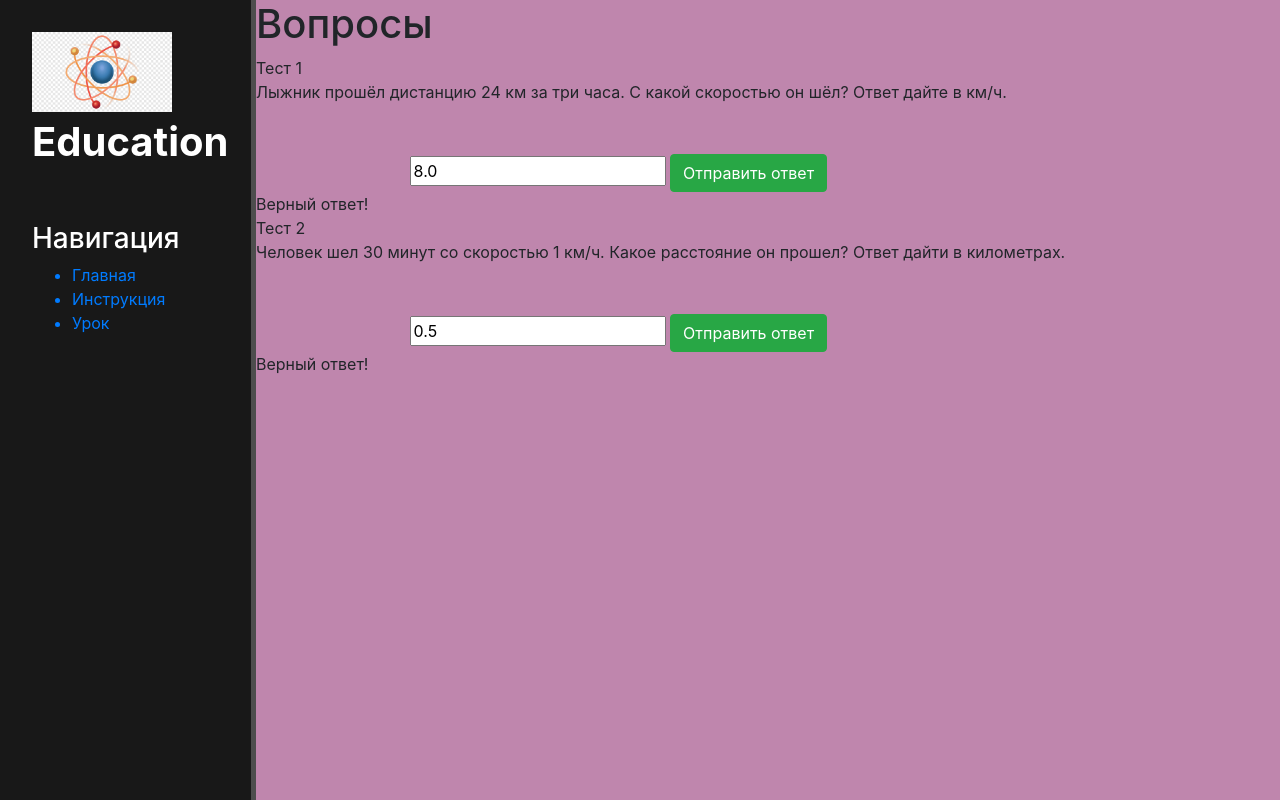
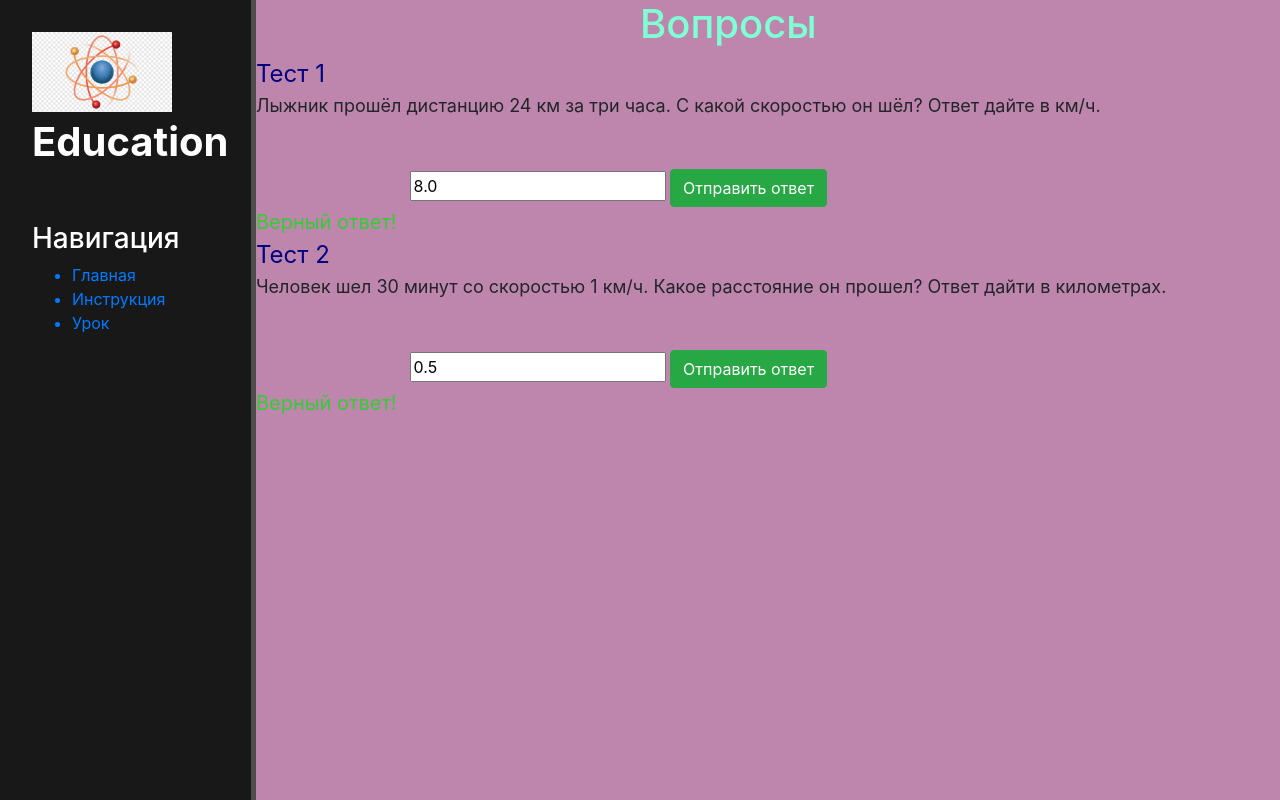
Before and after one commit to MishanyaGeniyInformatiki/django_web, a Django app: page /lesson/questions in a window 1280 px wide. Run offline with Django 4.2, Linux system fonts and the light colour scheme; data comes from the database, SQL or seed files in the repository; some libraries are stand-ins or nearby versions.

Commit message:
add styles main.css

```diff
--- a/education/main/static/main/css/main.css
+++ b/education/main/static/main/css/main.css
@@ -32,3 +32,30 @@ form {
     width: 500px;
     margin-top: 50px;
 }
+
+.features {
+    margin-left: 50%;
+    width: 500px;
+    color: #7FFFD4;
+}
+
+.question_name {
+    color: #000080;
+    font-size: 24px;
+}
+
+.correct_user_answer {
+    font-size: 20px;
+    color: #32CD32;
+    margin-left: 10%;
+}
+
+.uncorrect_user_answer {
+    font-size: 20px;
+    color: #c90808;
+    margin-left: 10%;
+}
+
+.question_text {
+    font-size: 18px;
+}
```
